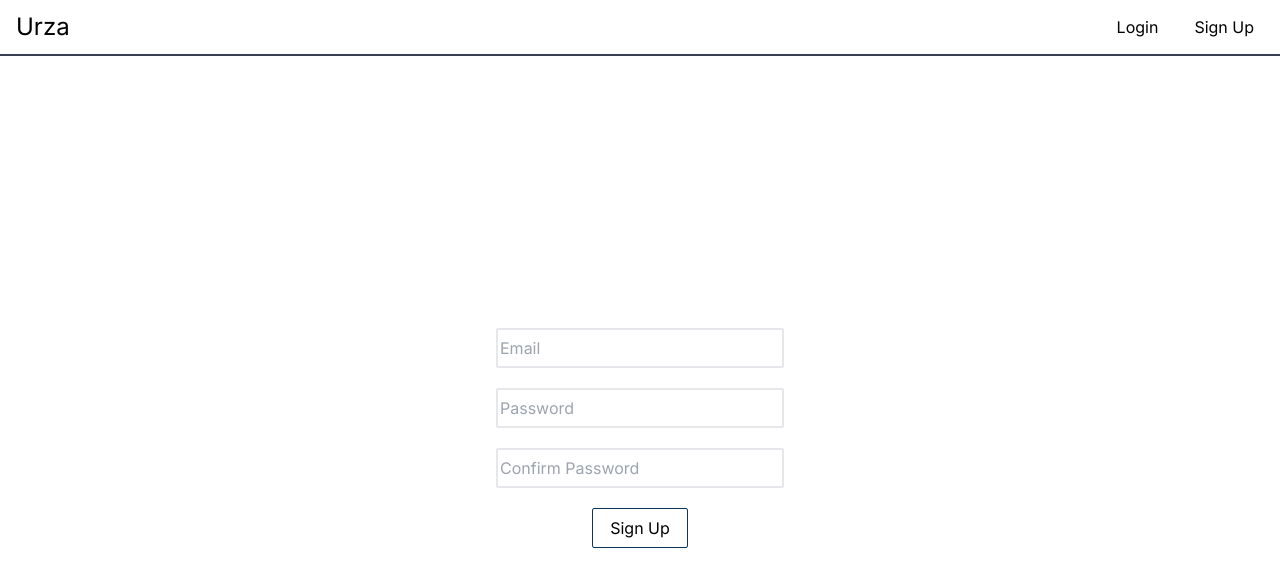
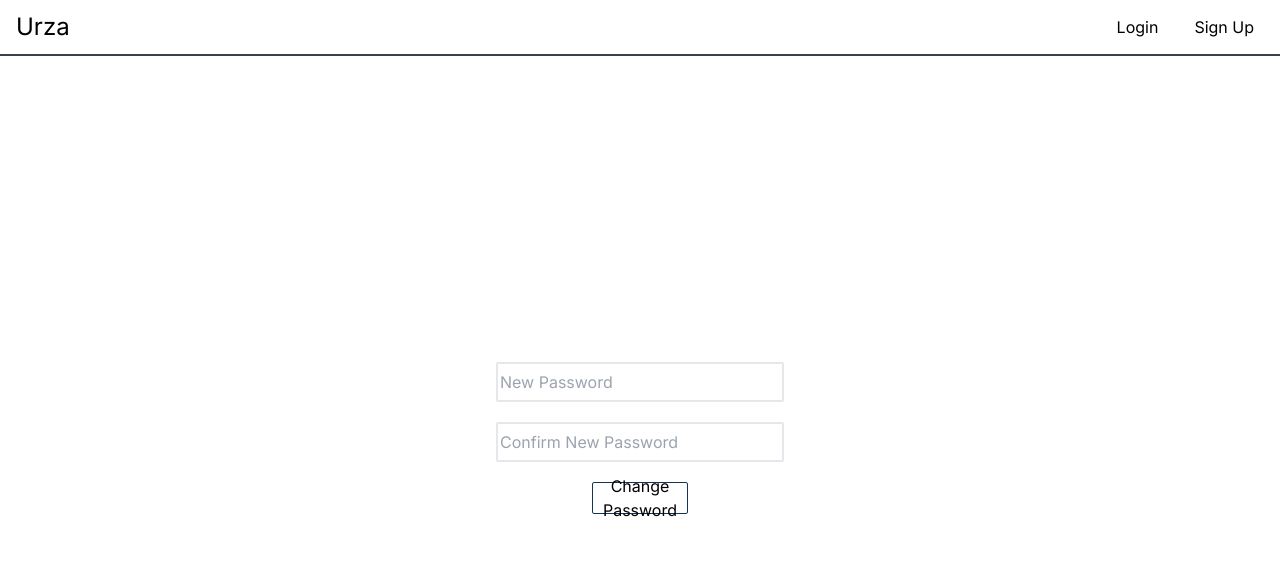
Before and after one commit to jaanisfehling/urza_web, a Next.js app: page /account/reset-password/confirm/1/1 in a window 1280 px wide. Shown: the top 586 px of the page. Built offline with nearby package versions, Linux system fonts and the light colour scheme.

Commit message:
reset password confirmation form

```diff
--- a/api/utils.ts
+++ b/api/utils.ts
@@ -91,6 +91,7 @@ export function getErrorMessages(data: any): string[] {
     return messages;
 }
 
-export const connectionError = "Error: Cannot reach server";
+export const passwordsDontMatch = "Passwords do not match"
+export const connectionError = "Cannot reach server";
 export const clientError = "Error: Try a different browser";
 export const badRequestError = "Error: Cannot make that request";
--- a/app/account/reset-password/confirm/[uid]/[token]/page.tsx
+++ b/app/account/reset-password/confirm/[uid]/[token]/page.tsx
@@ -1,28 +1,32 @@
-import {connectionError, clientError} from "@/api/utils";
+"use client";
+
+import {connectionError, clientError, passwordsDontMatch} from "@/api/utils";
 import useFetch from "@/hooks/useFetch";
-import {useState} from "react";
+import {useEffect, useState} from "react";
 import Errors from "@/components/Errors";
 import Button from "@/components/Button";
+import {useRouter} from "next/navigation";
 
 export default function ResetPassword({params}: {params: {uid: string, token: string}}) {
-    const [payload, setPayload] = useState<{email: string, password: string, re_password: string}>();
-    const {isLoading, errors, setErrors} = useFetch<{email: string, password: string, re_password: string}>("POST", "/account/users/", payload);
+    const [payload, setPayload] = useState<{uid: string, token: string, new_password: string, re_new_password: string}>();
+    const {success, isLoading, errors, setErrors} = useFetch<{uid: string, token: string, new_password: string, re_new_password: string}>("POST", "/account/users/reset_password_confirm/", payload);
+    const router = useRouter();
 
     async function handleSubmit(event: any) {
         event.preventDefault();
         if (event.target.password.value !== event.target.confirmPassword.value) {
-            setErrors(["The two password fields didn't match"]);
+            setErrors([passwordsDontMatch]);
             return;
         }
         const newPayload = {
-            email: event.target.email.value,
-            password: event.target.password.value,
-            re_password: event.target.confirmPassword.value,
+            uid: params.uid,
+            token: params.token,
+            new_password: event.target.password.value,
+            re_new_password: event.target.confirmPassword.value,
         }
         setPayload(prevState => {
-            if (prevState?.email === newPayload.email
-                && prevState?.password === newPayload.password
-                && prevState?.re_password === newPayload.re_password
+            if (prevState?.new_password === newPayload.new_password
+                && prevState?.re_new_password === newPayload.re_new_password
                 && errors[0] !== connectionError
                 && errors[0] !== clientError) {
                 return prevState;
@@ -32,14 +36,19 @@ export default function ResetPassword({params}: {params: {uid: string, token: st
         });
     }
 
+    useEffect(() => {
+        if (success) {
+            router.push("/login");
+        }
+    }, [success]);
+
     return (
         <div className="m-auto p-4 w-80 space-y-5 flex flex-col">
         <Errors errors={errors}/>
         <form onSubmit={handleSubmit} className="flex flex-col space-y-5">
-            <input className="h-10 border-2 p-0.5 rounded-sm dark:bg-gray-900 dark:border-gray-700" id="oldPassword" type="password" placeholder="Email" required/>
-            <input className="h-10 border-2 p-0.5 rounded-sm dark:bg-gray-900 dark:border-gray-700" minLength={8} id="newPassword" type="password" placeholder="Password" required/>
-            <input className="h-10 border-2 p-0.5 rounded-sm dark:bg-gray-900 dark:border-gray-700" minLength={8} id="confirmPassword" type="password" placeholder="Confirm Password" required/>
-            <Button className="m-auto w-24" text="Sign Up" isLoading={isLoading}/>
+            <input className="h-10 border-2 p-0.5 rounded-sm dark:bg-gray-900 dark:border-gray-700" minLength={8} id="password" type="password" placeholder="New Password" required/>
+            <input className="h-10 border-2 p-0.5 rounded-sm dark:bg-gray-900 dark:border-gray-700" minLength={8} id="confirmPassword" type="password" placeholder="Confirm New Password" required/>
+            <Button className="m-auto w-24" text="Change Password" isLoading={isLoading}/>
         </form>
     </div>
     )
--- a/app/globals.css
+++ b/app/globals.css
@@ -32,18 +32,18 @@ body {
 .dual-ring-spinner:after {
   content: "";
   display: block;
-  width: 30px;
-  height: 30px;
+  width: 20px;
+  height: 20px;
   margin-right: auto;
   margin-left: auto;
   border-radius: 50%;
-  border: 4px solid #1a3f7a;
+  border: 3.5px solid #1a3f7a;
   border-color: #1a3f7a transparent #1a3f7a transparent;
-  animation: dual-ring-spinner 1.2s linear infinite;
+  animation: dual-ring-spinner 1.7s linear infinite;
 }
 @media (prefers-color-scheme: dark) {
   .dual-ring-spinner:after {
-    border: 4px solid #fff;
+    border: 3.5px solid #fff;
     border-color: #fff transparent #fff transparent;
   }
 }
--- a/app/signup/page.tsx
+++ b/app/signup/page.tsx
@@ -5,7 +5,7 @@ import Errors from "@/components/Errors";
 import useFetch from "@/hooks/useFetch";
 import {useRouter} from "next/navigation";
 import Button from "@/components/Button";
-import {clientError, connectionError} from "@/api/utils";
+import {clientError, connectionError, passwordsDontMatch} from "@/api/utils";
 
 export default function Signup() {
     const [payload, setPayload] = useState<{email: string, password: string, re_password: string}>();
@@ -15,7 +15,7 @@ export default function Signup() {
     async function handleSubmit(event: any) {
         event.preventDefault();
         if (event.target.password.value !== event.target.confirmPassword.value) {
-            setErrors(["The two password fields didn't match"]);
+            setErrors([passwordsDontMatch]);
             return;
         }
         const newPayload = {
--- a/components/APIKeyForm.tsx
+++ b/components/APIKeyForm.tsx
@@ -44,7 +44,7 @@ export default function APIKeyForm() {
                     <span>{token}</span>
                 </div>
                 <div className="flex ml-1 space-x-1 my-auto">
-                    <Copy className="" value={getTokenResult?.token}/>
+                    <Copy value={getTokenResult?.token}/>
                     <RefreshButton onClick={() => setRefreshTokenPayload({})}/>
                     <DeleteButton onClick={() => setDeleteTokenPayload({})}/>
                 </div>
--- a/components/Button.tsx
+++ b/components/Button.tsx
@@ -2,8 +2,8 @@ import Indicator from "./Indicator";
 
 export default function Button({text, className, isLoading, onClick}: {text: string, className?: string, isLoading?: boolean, onClick?: () => void}) {
     if (isLoading) {
-        return <Indicator className={`h-10 p-1.5 bg-sky-100 dark:bg-std-blue-hover border rounded-sm border-std-blue dark:border-transparent ${className}`}/>
+        return <Indicator className={`h-8 p-1.5 bg-sky-100 dark:bg-std-blue-hover border rounded-sm border-std-blue dark:border-transparent ${className}`}/>
     } else {
-        return <button onClick={onClick} className={`h-10 p-1.5 flex items-center place-content-center bg-white dark:bg-std-blue border rounded-sm border-std-blue dark:border-transparent hover:bg-sky-100 dark:hover:bg-std-blue-hover ${className}`}>{text}</button>
+        return <button onClick={onClick} className={`h-8 p-1.5 flex items-center place-content-center bg-white dark:bg-std-blue border rounded-sm border-std-blue dark:border-transparent hover:bg-sky-100 dark:hover:bg-std-blue-hover ${className}`}>{text}</button>
     }
 }
--- a/components/Copy.tsx
+++ b/components/Copy.tsx
@@ -1,5 +1,5 @@
 export default function Copy({className, value}: {className?: string, value: string | null | undefined}) {
     return (
-        <svg className={`stroke-black dark:stroke-white h-8 w-8 bg-white dark:bg-std-blue border rounded-sm border-std-blue dark:border-transparent hover:bg-sky-100 dark:hover:bg-std-blue-hover ${className}`} onClick={() => {value && navigator.clipboard.writeText(value)}} viewBox="0 0 25 25" fill="none" xmlns="http://www.w3.org/2000/svg"><path d="M8 5.5H6.5V19.5H18.5V5.5H17M12.5 3C11.5 3 11.5 4.5 11 4.5C10 4.5 9.5 5 9.5 6.5H15.6C15.6 5 15 4.5 14 4.5C13.5 4.5 13.5 3 12.5 3Z" stroke-width="1.5"/></svg>
+        <svg className={`stroke-black dark:stroke-white h-8 w-8 bg-white dark:bg-std-blue border rounded-sm border-std-blue dark:border-transparent hover:bg-sky-100 dark:hover:bg-std-blue-hover ${className}`} onClick={() => {value && navigator.clipboard.writeText(value)}} viewBox="0 0 25 25" fill="none" xmlns="http://www.w3.org/2000/svg"><path d="M8 5.5H6.5V19.5H18.5V5.5H17M12.5 3C11.5 3 11.5 4.5 11 4.5C10 4.5 9.5 5 9.5 6.5H15.6C15.6 5 15 4.5 14 4.5C13.5 4.5 13.5 3 12.5 3Z" strokeWidth="1.5"/></svg>
     )
 }
--- a/components/DeleteButton.tsx
+++ b/components/DeleteButton.tsx
@@ -1,5 +1,5 @@
 export default function DeleteButton({onClick}: {onClick: () => void}) {
     return (
-        <svg className="stroke-black dark:stroke-white h-8 w-8 bg-white dark:bg-std-blue border rounded-sm border-std-blue dark:border-transparent hover:bg-sky-100 dark:hover:bg-std-blue-hover" onClick={onClick} viewBox="0 0 25 25" fill="none" xmlns="http://www.w3.org/2000/svg"><path d="M5 6.5H20M10 6.5V4.5C10 3.94772 10.4477 3.5 11 3.5H14C14.5523 3.5 15 3.94772 15 4.5V6.5M12.5 9V17M15.5 9L15 17M9.5 9L10 17M18.5 6.5L17.571 18.5767C17.5309 19.0977 17.0965 19.5 16.574 19.5H8.42603C7.90349 19.5 7.46905 19.0977 7.42898 18.5767L6.5 6.5H18.5Z" stroke-width="1.5"/></svg>
+        <svg className="stroke-black dark:stroke-white h-8 w-8 bg-white dark:bg-std-blue border rounded-sm border-std-blue dark:border-transparent hover:bg-sky-100 dark:hover:bg-std-blue-hover" onClick={onClick} viewBox="0 0 25 25" fill="none" xmlns="http://www.w3.org/2000/svg"><path d="M5 6.5H20M10 6.5V4.5C10 3.94772 10.4477 3.5 11 3.5H14C14.5523 3.5 15 3.94772 15 4.5V6.5M12.5 9V17M15.5 9L15 17M9.5 9L10 17M18.5 6.5L17.571 18.5767C17.5309 19.0977 17.0965 19.5 16.574 19.5H8.42603C7.90349 19.5 7.46905 19.0977 7.42898 18.5767L6.5 6.5H18.5Z" strokeWidth="1.5"/></svg>
     )
 }
--- a/components/RefreshButton.tsx
+++ b/components/RefreshButton.tsx
@@ -1,5 +1,5 @@
 export default function RefreshButton({onClick}: {onClick: () => void}) {
     return (
-        <svg className="stroke-black dark:stroke-white h-8 w-8 bg-white dark:bg-std-blue border rounded-sm border-std-blue dark:border-transparent hover:bg-sky-100 dark:hover:bg-std-blue-hover" onClick={onClick} viewBox="0 0 25 25" fill="none" xmlns="http://www.w3.org/2000/svg"><path d="M13.5 4.5H12.5C8.08172 4.5 4.5 8.08172 4.5 12.5C4.5 15.6631 6.33576 18.3975 9 19.6958M11.5 20.5H12.5C16.9183 20.5 20.5 16.9183 20.5 12.5C20.5 9.33688 18.6642 6.60253 16 5.30423" stroke-width="1.5"/><path d="M14 17.5619L11.5 20.5L14.5 23.0619M11 7.43811L13.5 4.50001L10.5 1.93811" stroke-width="1.5"/></svg>
+        <svg className="stroke-black dark:stroke-white h-8 w-8 bg-white dark:bg-std-blue border rounded-sm border-std-blue dark:border-transparent hover:bg-sky-100 dark:hover:bg-std-blue-hover" onClick={onClick} viewBox="0 0 25 25" fill="none" xmlns="http://www.w3.org/2000/svg"><path d="M13.5 4.5H12.5C8.08172 4.5 4.5 8.08172 4.5 12.5C4.5 15.6631 6.33576 18.3975 9 19.6958M11.5 20.5H12.5C16.9183 20.5 20.5 16.9183 20.5 12.5C20.5 9.33688 18.6642 6.60253 16 5.30423" strokeWidth="1.5"/><path d="M14 17.5619L11.5 20.5L14.5 23.0619M11 7.43811L13.5 4.50001L10.5 1.93811" strokeWidth="1.5"/></svg>
     )
 }
--- a/components/SendResetLinks.tsx
+++ b/components/SendResetLinks.tsx
@@ -28,10 +28,10 @@ export default function SendResetLinks({email}: {email: string | undefined}) {
             <Errors errors={[...resetPwdErrors, ...resetEmailErrors]}/>
             {!resetPwdSent
             ? <Button className="w-36" text="Reset Password" isLoading={resetPwdIsLoading} onClick={() => email && setResetPwdPayload({email})}/>
-            : <span className="flex items-center h-10">Email with a link to reset your password was successfully sent.</span>}
+            : <span className="flex items-center sm:h-10">Email with a link to reset your password was successfully sent.</span>}
             {!resetEmailSent
             ? <Button className="w-36" text="Reset Email" isLoading={resetEmailIsLoading} onClick={() => email && setResetEmailPayload({email})}/>
-            : <span className="flex items-center h-10">Email with a link to reset your email was successfully sent.</span>}
+            : <span className="flex items-center sm:h-10">Email with a link to reset your email was successfully sent.</span>}
         </>
     )
 }
```
Also changed, not shown: app/account/page.tsx (+5 -5 lines), 1 other file (tests, documents, lock files or other folders).
